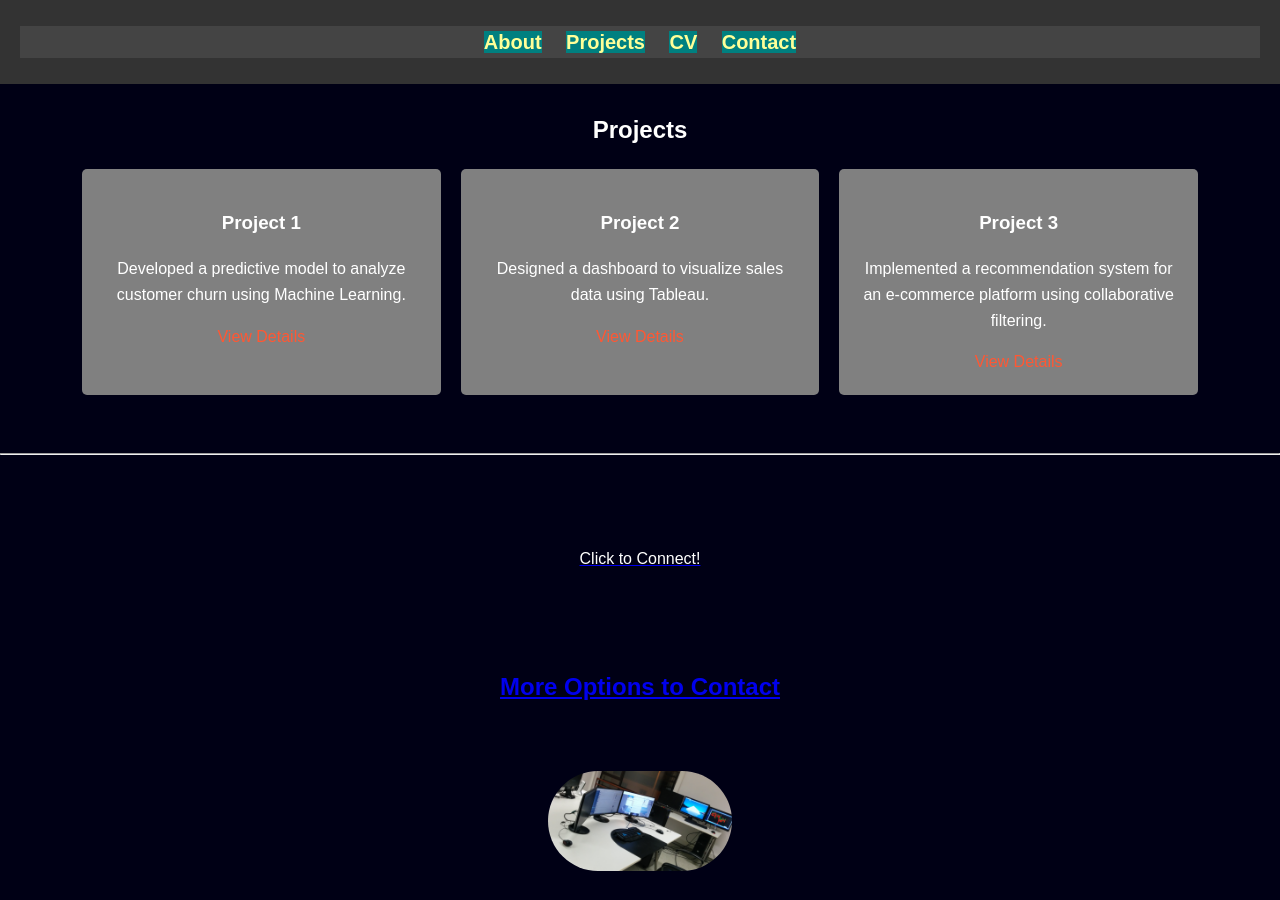
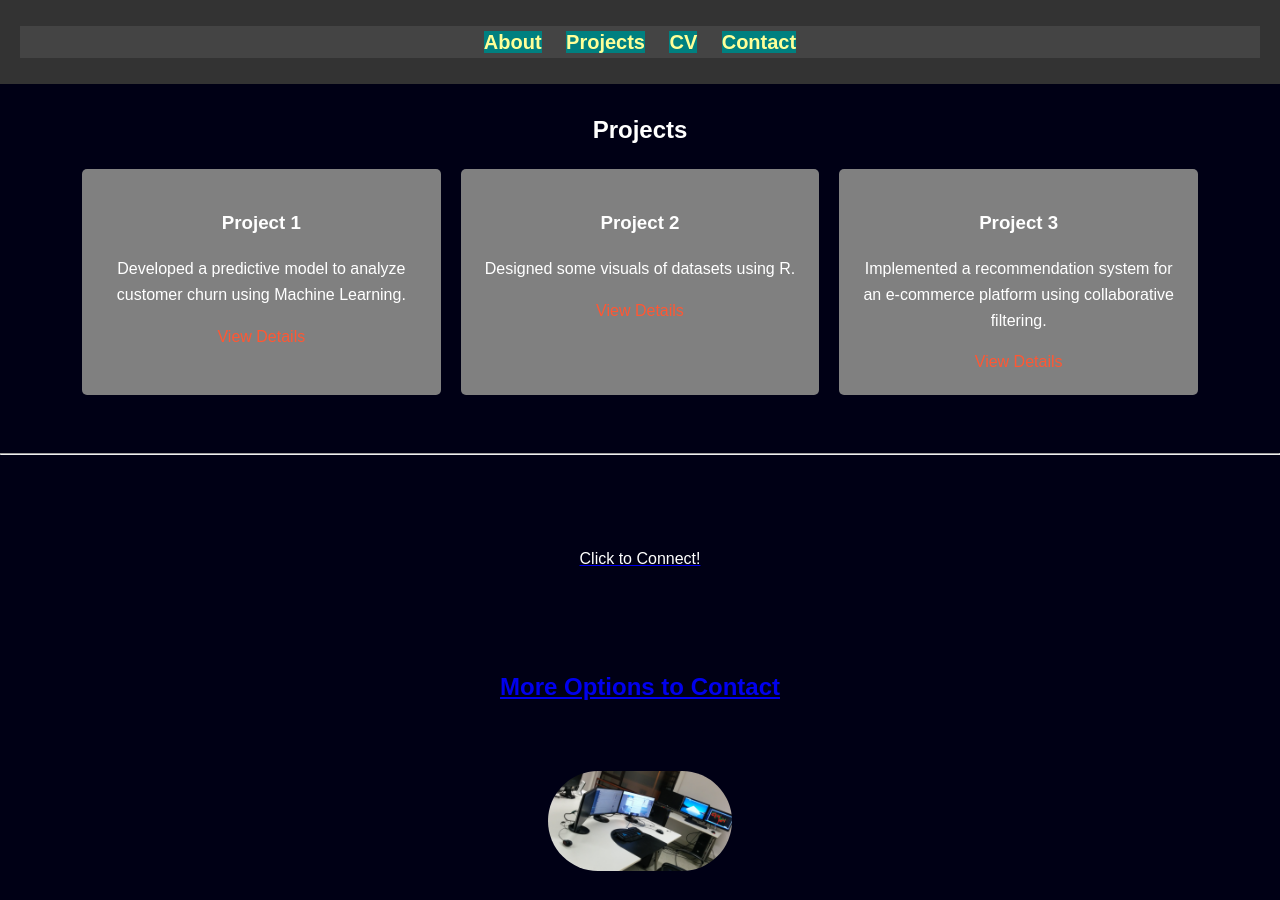
Before and after one commit to teefortech/teefortech.github.io, a Jekyll site: the page index.html, which Jekyll copies as it is, in a window 1280 px wide and 900 px high, scrolled down 1765 px. Built offline with Jekyll 4.4.1, drawn with Linux system fonts in a browser that asks for light colours; comment, search, counter and statistics services are not loaded.

Commit message:
Update index.html

```diff
--- a/index.html
+++ b/index.html
@@ -87,8 +87,8 @@ When I’m not immersed in my studies or projects, I enjoy coding, exploring new
         </div>
         <div class="project">
           <h3>Project 2</h3>
-          <p>Designed a dashboard to visualize sales data using Tableau.</p>
-          <a href="#" target="_blank">View Details</a>
+          <p>Designed some visuals of datasets using R.</p>
+          <a href="https://rpubs.com/ntonylink_r/1270797">View Details</a>
         </div>
         <div class="project">
           <h3>Project 3</h3>
```
